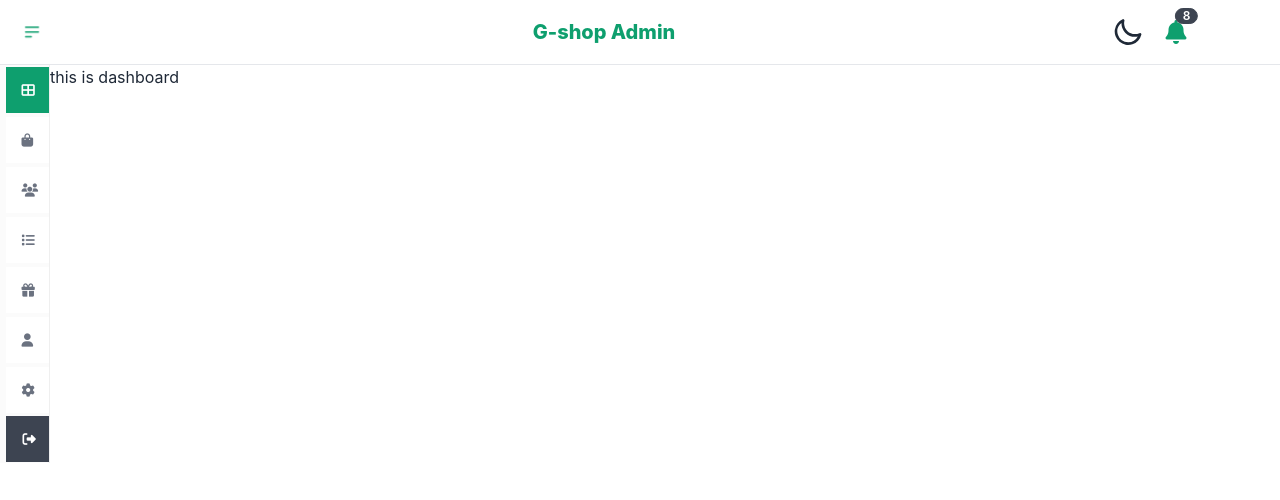
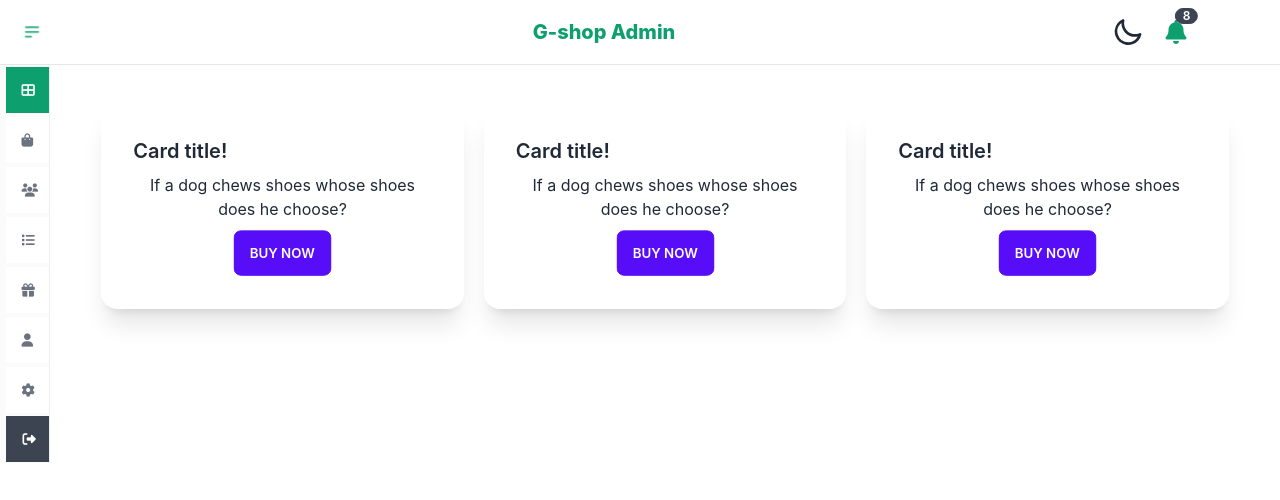
Before and after one commit to JaznanOfficial/galibs-eshop-admin, a React (Create React App) app: page / in a window 1280 px wide. Shown: the top 500 px of the page. Built offline with nearby package versions, Linux system fonts and the light colour scheme.

Commit message:
order money monitor done

```diff
--- a/src/App.css
+++ b/src/App.css
@@ -4,6 +4,7 @@
 
 .App {
   text-align: center;
+
 }
 
 .App-logo {
--- a/src/App.js
+++ b/src/App.js
@@ -1,6 +1,6 @@
 import { Route, Routes } from "react-router-dom";
 import "./App.css";
-import Navigation from "./Components/Homepage/Navigation/Navigation";
+import Navigation from "./Components/Navigation/Navigation";
 import RoutesComponents from "./Components/Routes/RoutesComponents";
 import DashboardPage from "./Pages/DashboardPage";
 
--- /dev/null
+++ b/src/Components/DashboardPage/OrderMoneyMonitor.js
@@ -0,0 +1,41 @@
+import React from "react";
+
+const OrderMoneyMonitor = () => {
+    return (
+        <div>
+            <div className="md:w-11/12 w-full mx-auto my-10">
+                <div className="md:grid md:grid-flow-row md:grid-cols-3 gap-5 m-5 md:m-0">
+                    <div className="card w-full mx-auto bg-base-100 shadow-xl my-5 md:my-0">
+                        <div className="card-body">
+                            <h2 className="card-title">Card title!</h2>
+                            <p>If a dog chews shoes whose shoes does he choose?</p>
+                            <div className="card-actions justify-center">
+                                <button className="btn btn-primary">Buy Now</button>
+                            </div>
+                        </div>
+                    </div>
+                    <div className="card w-full mx-auto bg-base-100 shadow-xl my-5 md:my-0">
+                        <div className="card-body">
+                            <h2 className="card-title">Card title!</h2>
+                            <p>If a dog chews shoes whose shoes does he choose?</p>
+                            <div className="card-actions justify-center">
+                                <button className="btn btn-primary">Buy Now</button>
+                            </div>
+                        </div>
+                    </div>
+                    <div className="card w-full mx-auto bg-base-100 shadow-xl my-5 md:my-0">
+                        <div className="card-body">
+                            <h2 className="card-title">Card title!</h2>
+                            <p>If a dog chews shoes whose shoes does he choose?</p>
+                            <div className="card-actions justify-center">
+                                <button className="btn btn-primary">Buy Now</button>
+                            </div>
+                        </div>
+                    </div>
+                </div>
+            </div>
+        </div>
+    );
+};
+
+export default OrderMoneyMonitor;
--- a/src/Components/Homepage/Navigation/SideNavigation.js
+++ b/src/Components/Navigation/SideNavigation.js
@@ -1,8 +1,8 @@
 import React from "react";
 import { Menu, MenuItem, Sidebar, SubMenu, useProSidebar } from "react-pro-sidebar";
 import { NavLink, Route, Routes } from "react-router-dom";
-import DashboardPage from "../../../Pages/DashboardPage";
-import RoutesComponents from "../../Routes/RoutesComponents";
+import DashboardPage from "../../Pages/DashboardPage";
+import RoutesComponents from "../Routes/RoutesComponents";
 
 const SideNavigation = () => {
     const activeStyle = {
@@ -123,7 +123,9 @@ const SideNavigation = () => {
                     </button>
                 </div>
             </Sidebar>
-            <RoutesComponents />
+            <div>
+                <RoutesComponents />
+            </div>
         </div>
     );
 };
--- a/src/Pages/DashboardPage.js
+++ b/src/Pages/DashboardPage.js
@@ -1,9 +1,10 @@
-import React from 'react';
+import React from "react";
+import OrderMoneyMonitor from "../Components/DashboardPage/OrderMoneyMonitor";
 
 const DashboardPage = () => {
     return (
         <div>
-            this is dashboard
+        <OrderMoneyMonitor/>
         </div>
     );
 };
--- a/tailwind.config.js
+++ b/tailwind.config.js
@@ -5,6 +5,7 @@ module.exports = {
     extend: {
       colors: {
         'primary': '#0E9F6E',
+        'dark-navy':"#1A1B31"
       },
     }
   },
```
Also changed, not shown: src/Components/Navigation/Navigation.js (renamed from src/Components/Homepage/Navigation/Navigation.js), src/Components/Navigation/TopNavigation.js (renamed from src/Components/Homepage/Navigation/TopNavigation.js).
